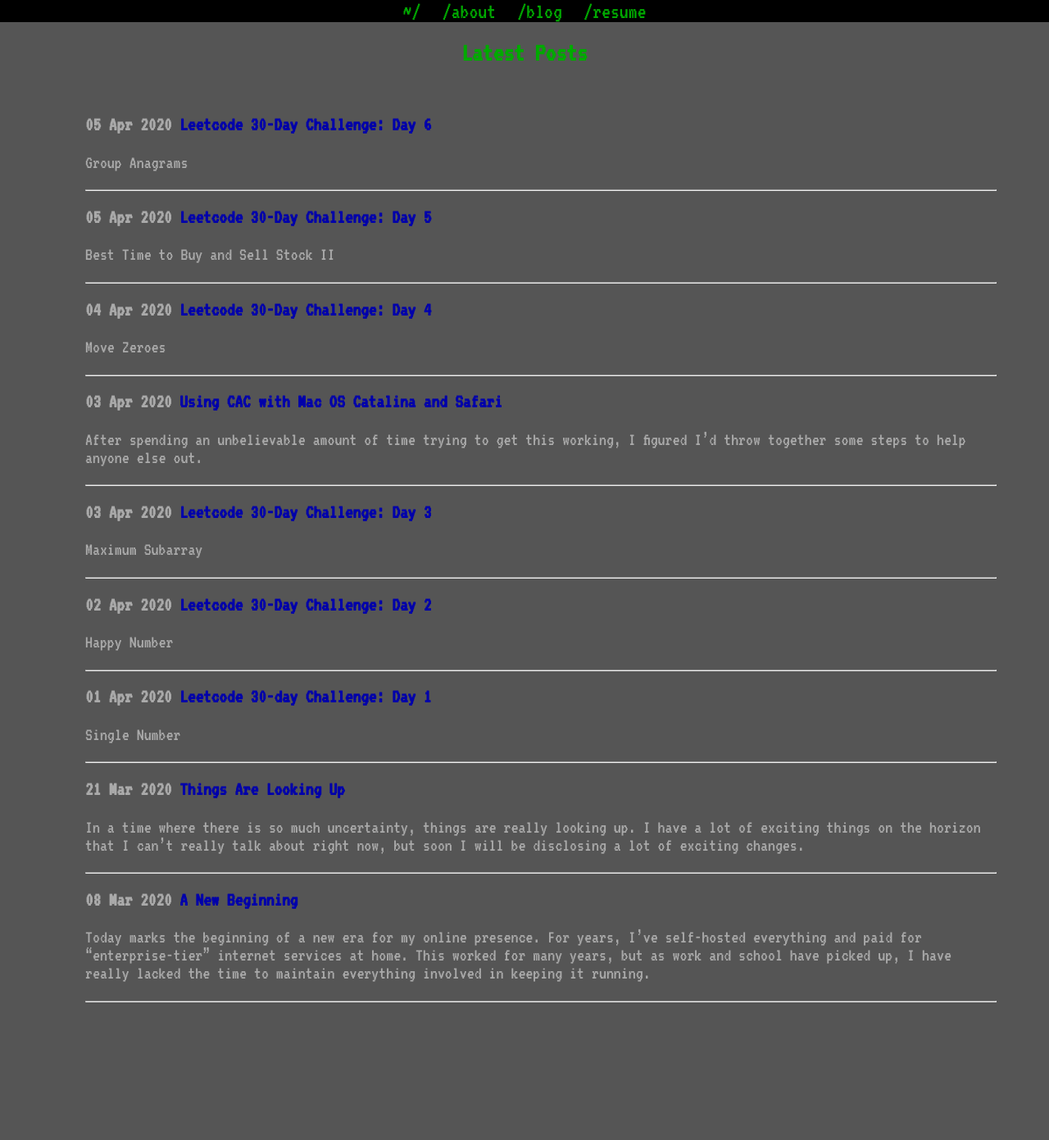
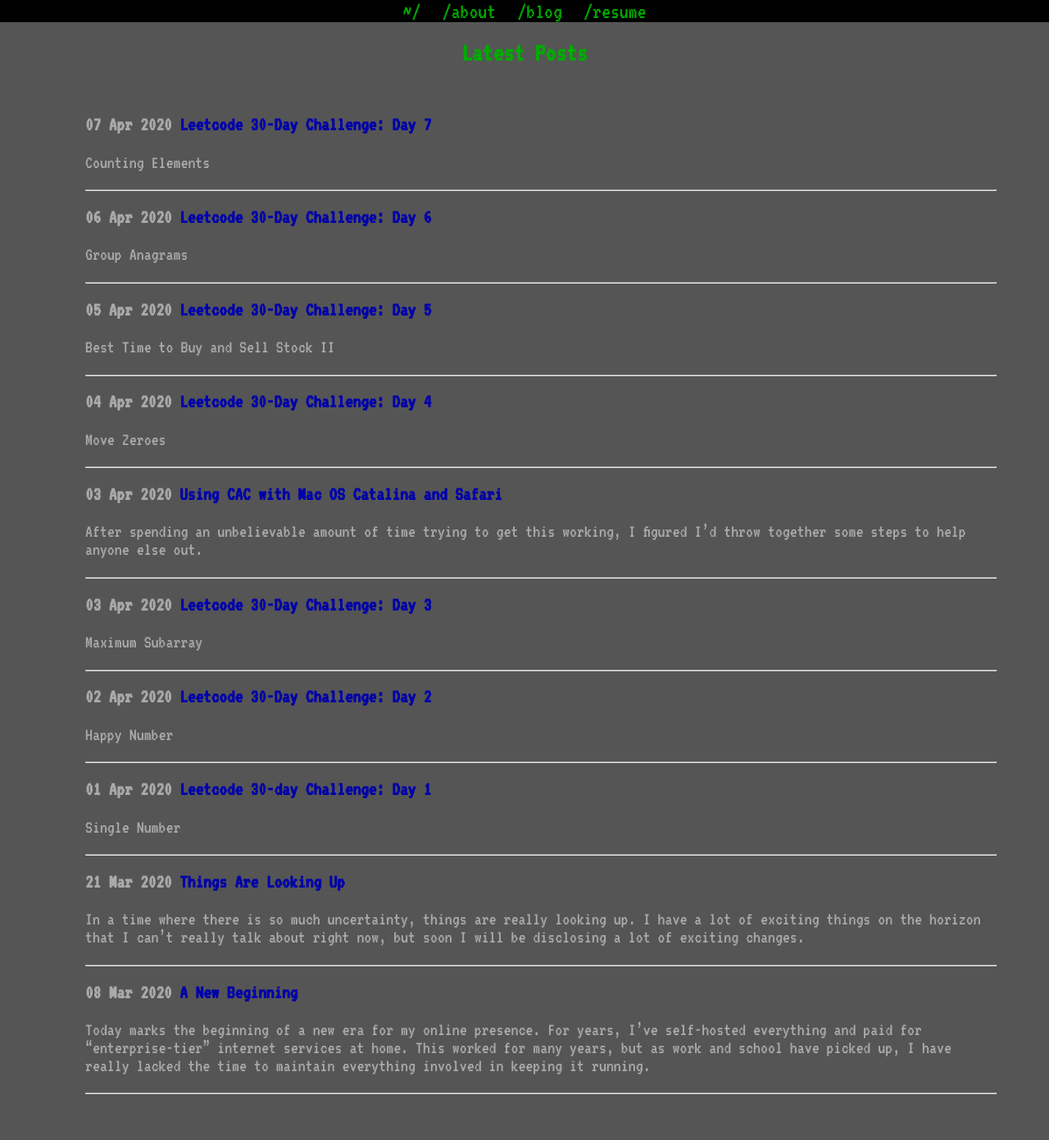
Before and after one commit to bartenbach/proxa.github.io, a Jekyll site: the page built from blog.html, in a window 1280 px wide. Shown: the whole page at 82% size. Built offline with Jekyll 4.4.1, drawn with Linux system fonts in a browser that asks for light colours; before the commit the page ends 1279 px from its top, so only the background shows below that; some of the changed lines change nothing that is shown.

Commit message:
Solved today's leetcode challenge

```diff
--- a/_posts/2020-04-06-leetcode-day-6.markdown
+++ b/_posts/2020-04-06-leetcode-day-6.markdown
@@ -1,6 +1,6 @@
 ---
 title:  "Leetcode 30-Day Challenge: Day 6"
-date:   2020-04-05 14:50:17 -0500
+date:   2020-04-06 14:50:17 -0500
 categories: career programming
 ---
 # [Group Anagrams](https://leetcode.com/problems/group-anagrams/)
--- /dev/null
+++ b/_posts/2020-04-07-leetcode-day-7.markdown
@@ -0,0 +1,61 @@
+---
+title:  "Leetcode 30-Day Challenge: Day 7"
+date:   2020-04-07 18:50:17 -0500
+categories: career programming
+---
+# [Counting Elements](https://leetcode.com/explore/featured/card/30-day-leetcoding-challenge/528/week-1/3289/)
+
+Difficulty: ?
+
+Problem statement:
+
+> Given an integer array arr, count element x such that x + 1 is also in arr.
+>
+> If there're duplicates in arr, count them seperately.
+>
+> Example 1:
+> Input: arr = [1,2,3]
+> Output: 2
+> Explanation: 1 and 2 are counted cause 2 and 3 are in arr.
+>
+> Example 2:
+> Input: arr = [1,1,3,3,5,5,7,7]
+> Output: 0
+> Explanation: No numbers are counted, cause there's no 2, 4, 6, or 8 in arr.
+>
+> Example 3:
+> Input: arr = [1,3,2,3,5,0]
+> Output: 3
+> Explanation: 0, 1 and 2 are counted cause 1, 2 and 3 are in arr.
+>
+> Example 4:
+> Input: arr = [1,1,2,2]
+> Output: 2
+> Explanation: Two 1s are counted cause 2 is in arr.
+
+*This appears to be a brand new problem.*  I provided the only URL I have, but it will likely change.  No difficulty rating is provided, although in my opinion, I'd say this should be an Easy.
+
+It seems that today the gods of leetcode have shone down upon me (much like the sun did in Omaha today).  Today's problem was one of the easiest problems yet.  Perfect for continuing to use Go!
+
+This solution really needs no explaining.  It's the brute force, obvious solution.  It's O(n²), but it was accepted.  I haven't yet peeked to see the O(n) solution if there is one.  I played around for a bit but every idea I had to drop this to O(n) was thwarted by an evil test case.
+
+{% highlight go %}
+func countElements(arr []int) int {
+    counter := 0
+    for _,v := range arr {
+        if contains(arr, v+1) {
+            counter++
+        }
+    }
+    return counter
+}
+
+func contains(arr []int, x int) bool {
+    for _,v := range arr {
+        if v == x {
+            return true
+        }
+    }
+    return false
+}
+{% endhighlight %}
```
